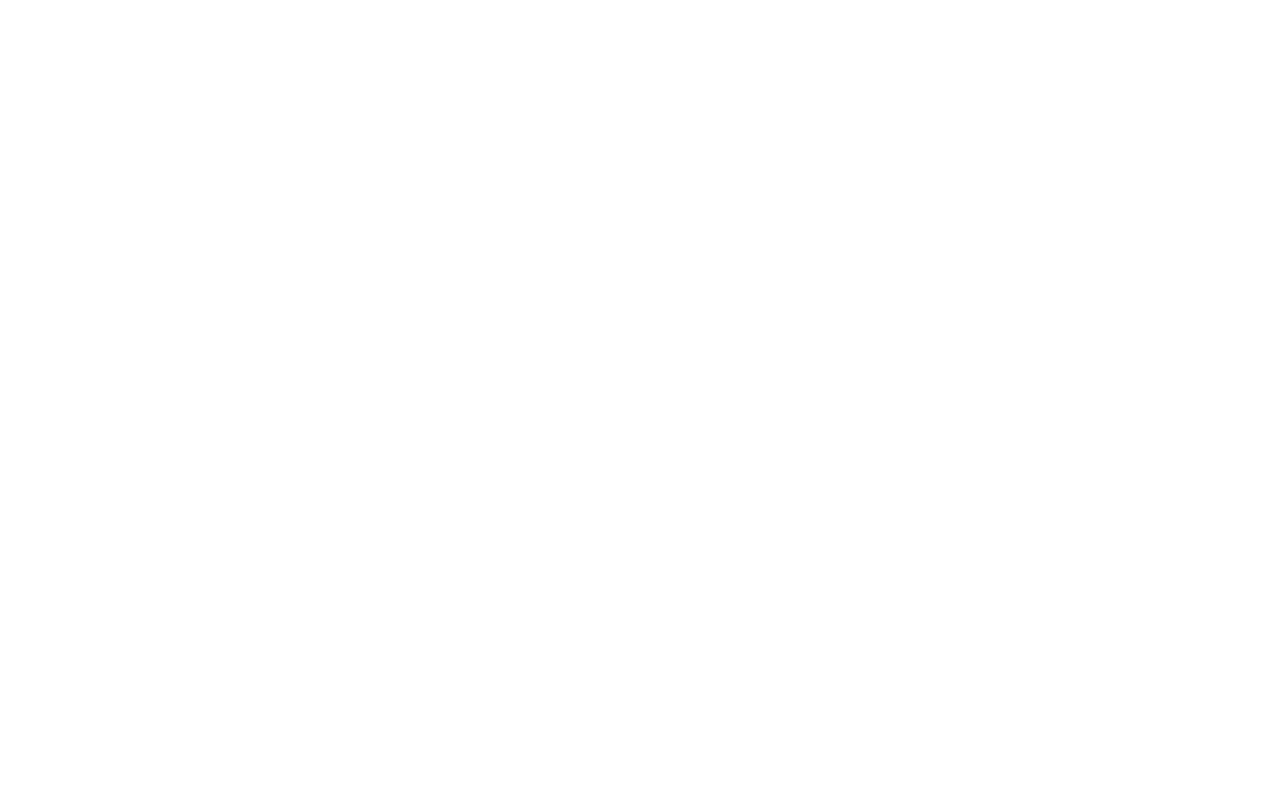
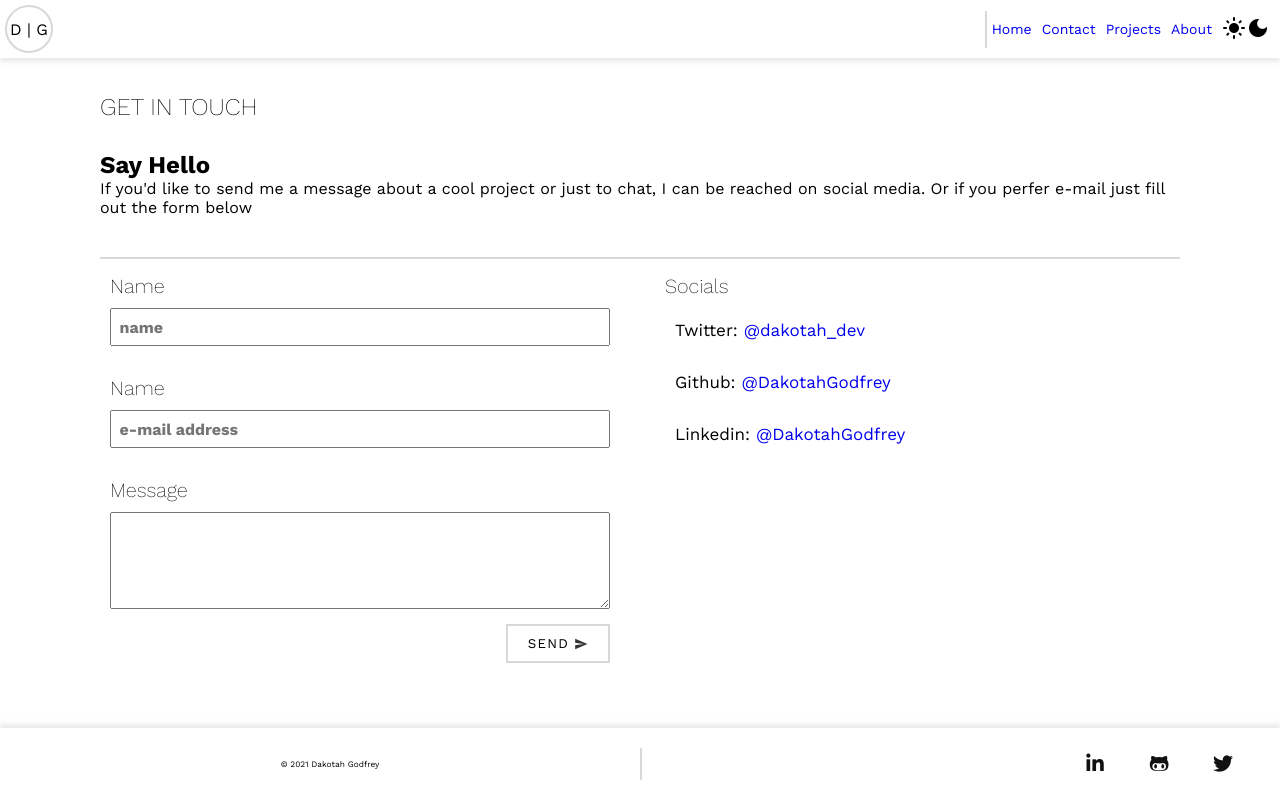
Before and after one commit to DakotahGodfrey/profile_site, a React (Create React App) app: page /contact in a window 1280 px wide. Built offline with nearby package versions, Linux system fonts and the light colour scheme.

Commit message:
contact structure added

```diff
--- /dev/null
+++ b/src/assets/scss/_contact.scss
@@ -0,0 +1,97 @@
+.main-contact {
+  display: grid;
+  min-height: 100vh;
+  align-items: flex-start;
+  h1 {
+    font-weight: 200;
+    text-transform: uppercase;
+  }
+  h3 {
+    font-weight: 200;
+    font-size: 2rem;
+    margin-bottom: 1rem;
+  }
+}
+
+.contact-section {
+  align-self: center;
+  padding: 2rem;
+  max-width: 1080px;
+  margin: 0 auto;
+}
+.contact-heading {
+  padding: 3rem 0;
+}
+.contact-methods {
+  display: grid;
+  grid-template-columns: repeat(2, 1fr);
+  gap: 2rem;
+  margin-top: 1rem;
+  border-top: $site-medium-light-color 2px solid;
+  form {
+    display: grid;
+  }
+}
+
+.form-fields {
+  margin: 1.5rem 0;
+
+  label {
+    display: block;
+    font-size: 2rem;
+    margin: 0 0 1rem 1rem;
+    font-weight: 200;
+  }
+  input {
+    display: block;
+    max-width: 100%;
+    width: -webkit-fill-available;
+    margin: 0.5rem 2rem 0 1rem;
+    padding: 0.75rem;
+    font-family: inherit;
+    font-weight: 600;
+    font-size: 1.6rem;
+  }
+  textarea {
+    display: block;
+    max-width: 100%;
+    width: -webkit-fill-available;
+    margin: 0.5rem 2rem 0 1rem;
+
+    padding: 0.75rem;
+    font-family: inherit;
+    font-weight: 600;
+    height: 80px;
+  }
+}
+
+.socials {
+  margin: 1.5rem;
+  ul {
+    li {
+      margin: 1rem 0;
+      font-size: 1.7rem;
+      padding: 1rem;
+      margin: 1.2rem 0;
+    }
+  }
+}
+button[type="submit"] {
+  display: flex;
+  align-items: center;
+  margin: 0 2rem 3rem 0;
+  padding: 1rem 2rem;
+  font-family: inherit;
+  text-transform: uppercase;
+  letter-spacing: 1.2px;
+  /* font-weight: 400; */
+  background: transparent;
+  border: 2px solid #d8d8d8;
+  grid-row: 4;
+  justify-self: flex-end;
+  i {
+    font-size: 1.4rem;
+    margin-left: 0.5rem;
+    color: $text-medium-dark-color;
+  }
+}
--- a/src/assets/scss/index.scss
+++ b/src/assets/scss/index.scss
@@ -2,3 +2,4 @@
 @import "./navbar";
 @import "./footer";
 @import "./home";
+@import "./contact";
--- a/src/components/pages/contact/Contact.jsx
+++ b/src/components/pages/contact/Contact.jsx
@@ -1,7 +1,83 @@
 import React from "react";
-
+import Navbar from "../../layout/navbar/Navbar";
+import Footer from "../../layout/footer/Footer";
 const Contact = () => {
-  return <div></div>;
+  const positonFixed = false;
+  return (
+    <main className="main-contact">
+      <Navbar postionFixed={positonFixed} />
+      <section className="contact-section">
+        <h1>Get In Touch</h1>
+        <div className="contact-heading">
+          <h2>Say Hello</h2>
+          <p>
+            If you'd like to send me a message about a cool project or just to
+            chat, I can be reached on social media. Or if you perfer e-mail just
+            fill out the form below
+          </p>
+        </div>
+        <section className="contact-methods">
+          <form action="">
+            <div className="form-fields">
+              <label htmlFor="name">Name</label>
+              <input
+                type="text"
+                id="name"
+                name="name"
+                placeholder="name"
+                required
+              />
+            </div>
+            <div className="form-fields">
+              <label htmlFor="email">Name</label>
+              <input
+                type="email"
+                name="email"
+                id="email"
+                placeholder="e-mail address"
+                required
+              />
+            </div>
+            <div className="form-fields">
+              <label htmlFor="message">Message</label>
+              <textarea name="message" id="message" required></textarea>
+            </div>
+            <button type="submit">
+              Send <i className="material-icons">send</i>
+            </button>
+          </form>
+          <div className="socials">
+            <h3>Socials</h3>
+            <ul>
+              <li>
+                Twitter:{" "}
+                <span>
+                  <a href="https://www.twitter.com/dakotah_dev">@dakotah_dev</a>
+                </span>
+              </li>
+              <li>
+                Github:{" "}
+                <span>
+                  <a href="https://www.github.com/DakotahGodfrey">
+                    @DakotahGodfrey
+                  </a>
+                </span>
+              </li>
+              <li>
+                Linkedin:{" "}
+                <span>
+                  <a href="https://www.linked.com/in/dakotah-godfrey-2186091ab/">
+                    @DakotahGodfrey
+                  </a>
+                </span>
+              </li>
+            </ul>
+          </div>
+        </section>
+      </section>
+      <Footer />
+    </main>
+  );
 };
 
 export default Contact;
```
